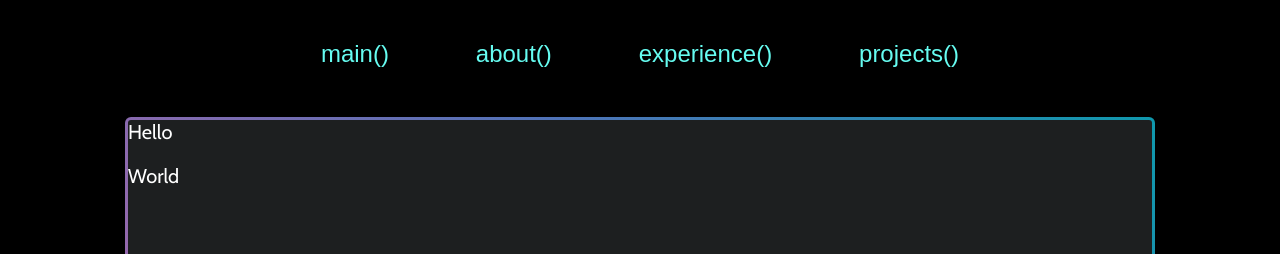
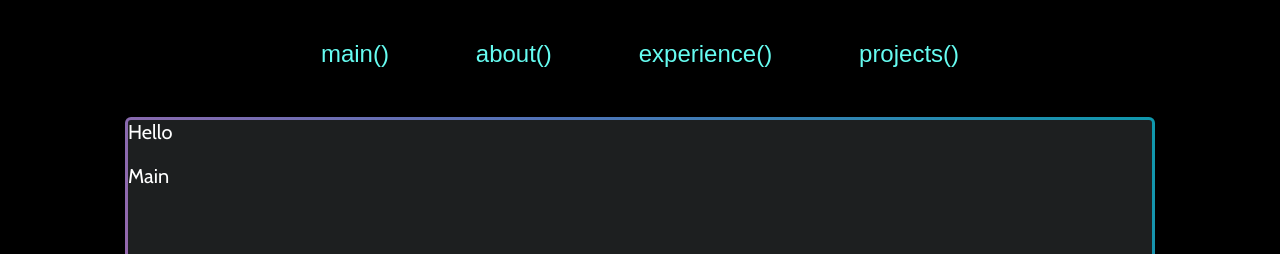
Before and after one commit to Gr1ll/projectweb, a React (Create React App) app: page / in a window 1280 px wide. Shown: the top 254 px of the page. Built offline with nearby package versions, Linux system fonts and the light colour scheme.

Commit message:
Added different

```diff
--- a/src/bodyContent/about.ts
+++ b/src/bodyContent/about.ts
@@ -1,6 +1,6 @@
 const aboutContent = `
     <p>Hello</p>
-    <p>World</p>
+    <p>About</p>
 `;
 
 export default aboutContent;
--- a/src/bodyContent/experience.ts
+++ b/src/bodyContent/experience.ts
@@ -1,6 +1,6 @@
 const experienceContent = `
     <p>Hello</p>
-    <p>World</p>
+    <p>Experience</p>
 `;
 
 export default experienceContent;
--- a/src/bodyContent/main.ts
+++ b/src/bodyContent/main.ts
@@ -1,6 +1,6 @@
 const mainContent = `
     <p>Hello</p>
-    <p>World</p>
+    <p>Main</p>
 `;
 
 export default mainContent;
--- a/src/bodyContent/projects.ts
+++ b/src/bodyContent/projects.ts
@@ -1,6 +1,6 @@
 const projectsContent = `
     <p>Hello</p>
-    <p>World</p>
+    <p>Projects</p>
 `;
 
 export default projectsContent;
```
